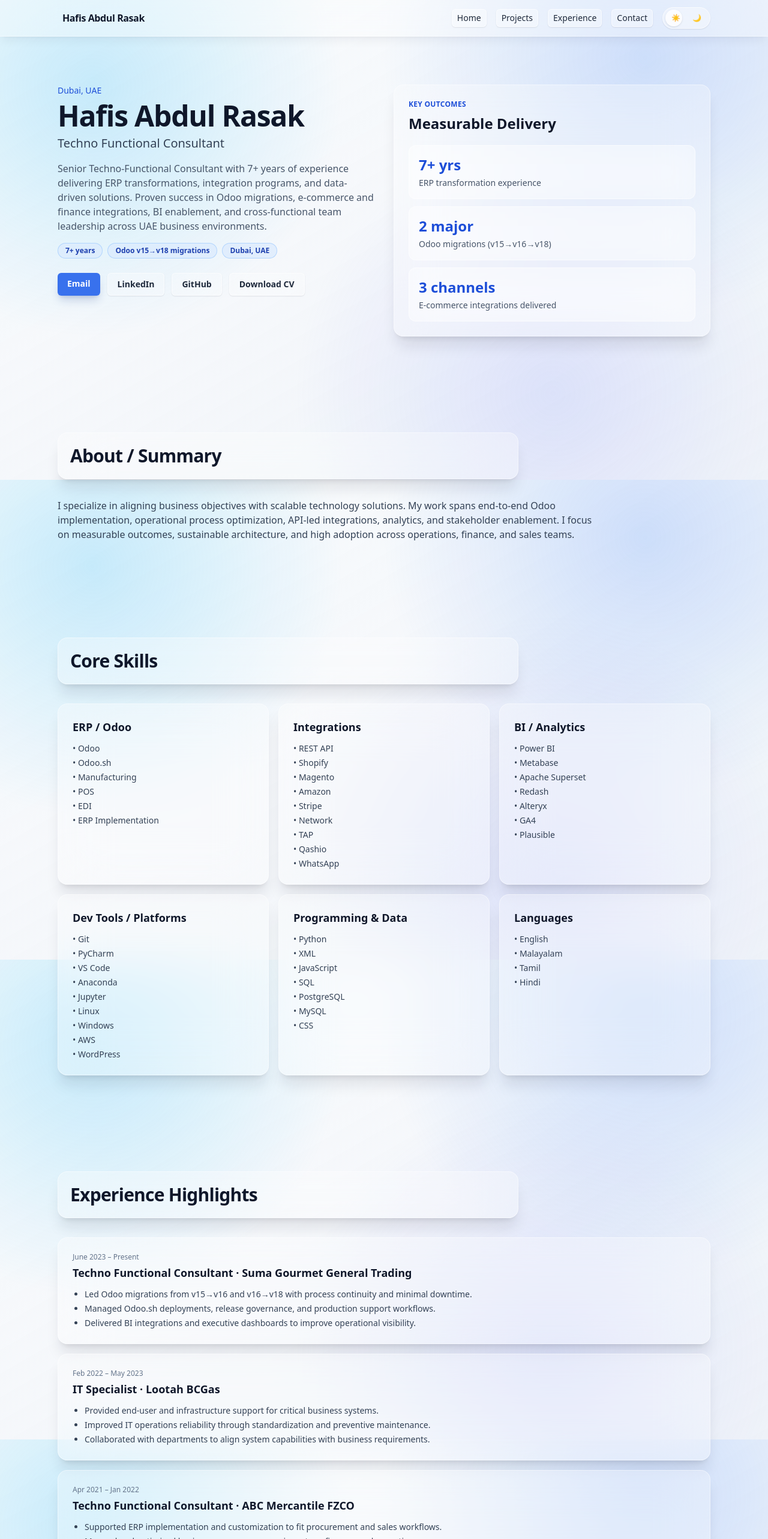
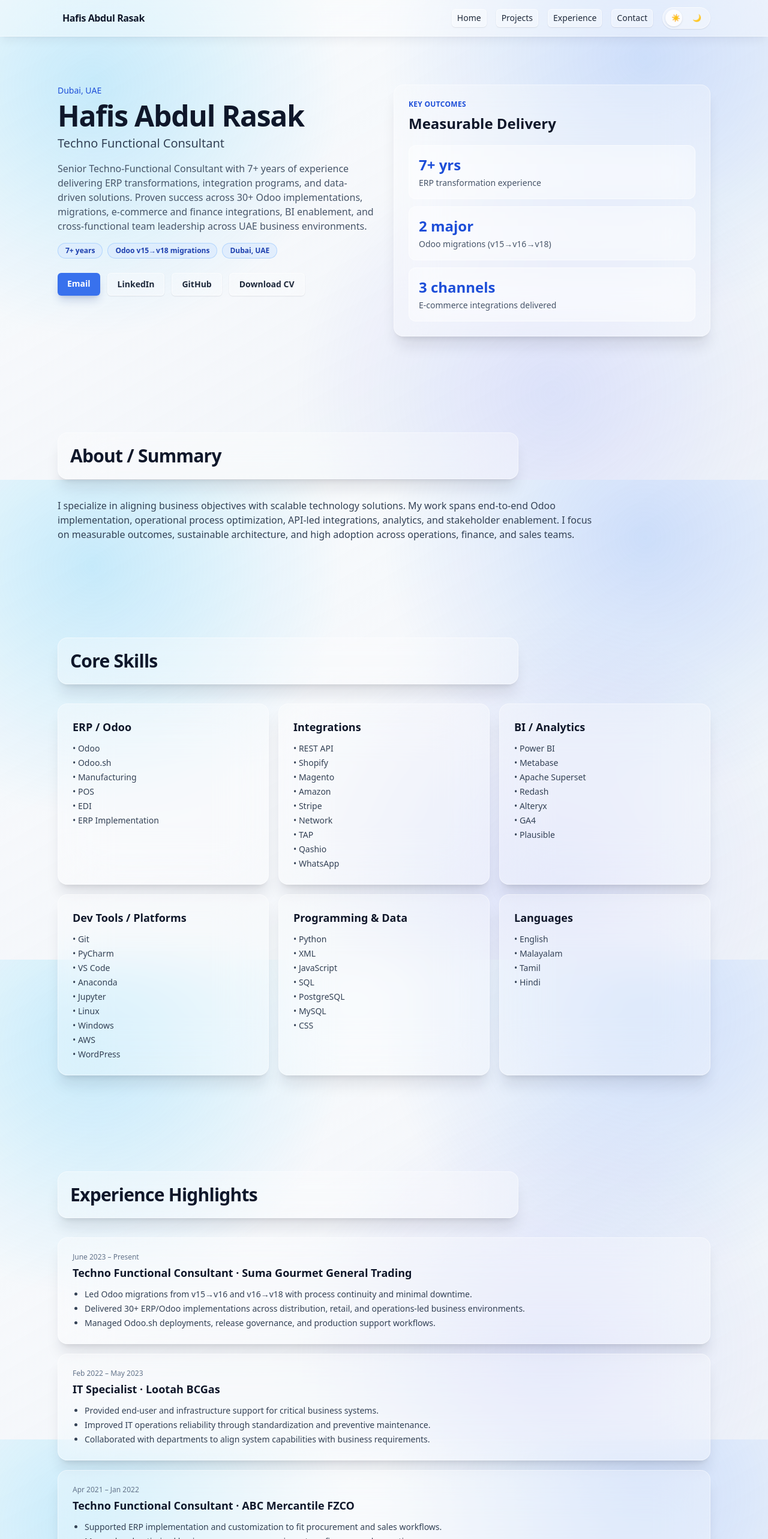
Before and after one commit to hafisabdulrasak/hafis-abdul-rasak, a Next.js app: page / in a window 1280 px wide. Shown: the top 2566 px of the page at 60% size. Built offline with nearby package versions, Linux system fonts and the light colour scheme.

Commit message:
Add 30+ implementations achievements to profile

```diff
--- a/data/profile.ts
+++ b/data/profile.ts
@@ -69,7 +69,7 @@ export const profile: Profile = {
   github: 'hafisabdulrasak',
   linkedin: 'hafisabdulrasak123',
   summary:
-    'Senior Techno-Functional Consultant with 7+ years of experience delivering ERP transformations, integration programs, and data-driven solutions. Proven success in Odoo migrations, e-commerce and finance integrations, BI enablement, and cross-functional team leadership across UAE business environments.',
+    'Senior Techno-Functional Consultant with 7+ years of experience delivering ERP transformations, integration programs, and data-driven solutions. Proven success across 30+ Odoo implementations, migrations, e-commerce and finance integrations, BI enablement, and cross-functional team leadership across UAE business environments.',
   about:
     'I specialize in aligning business objectives with scalable technology solutions. My work spans end-to-end Odoo implementation, operational process optimization, API-led integrations, analytics, and stakeholder enablement. I focus on measurable outcomes, sustainable architecture, and high adoption across operations, finance, and sales teams.',
   skills: [
@@ -89,6 +89,7 @@ export const profile: Profile = {
       tags: ['Odoo', 'BI', 'Integration', 'E-commerce', 'Automation'],
       highlights: [
         'Led Odoo migrations from v15→v16 and v16→v18 with process continuity and minimal downtime.',
+        'Delivered 30+ ERP/Odoo implementations across distribution, retail, and operations-led business environments.',
         'Managed Odoo.sh deployments, release governance, and production support workflows.',
         'Delivered BI integrations and executive dashboards to improve operational visibility.',
         'Integrated Shopify, Magento, and Amazon channels with ERP workflows for unified operations.',
@@ -172,7 +173,7 @@ export const profile: Profile = {
     {
       name: 'Odoo ERP Implementation for UAE Companies',
       period: '2022–2025',
-      description: 'Multi-client ERP implementation engagements covering finance, inventory, sales, and operations.',
+      description: 'Delivered 30+ multi-client ERP implementation engagements covering finance, inventory, sales, and operations.',
       tags: ['Odoo', 'ERP', 'Integration'],
     },
     {
```
